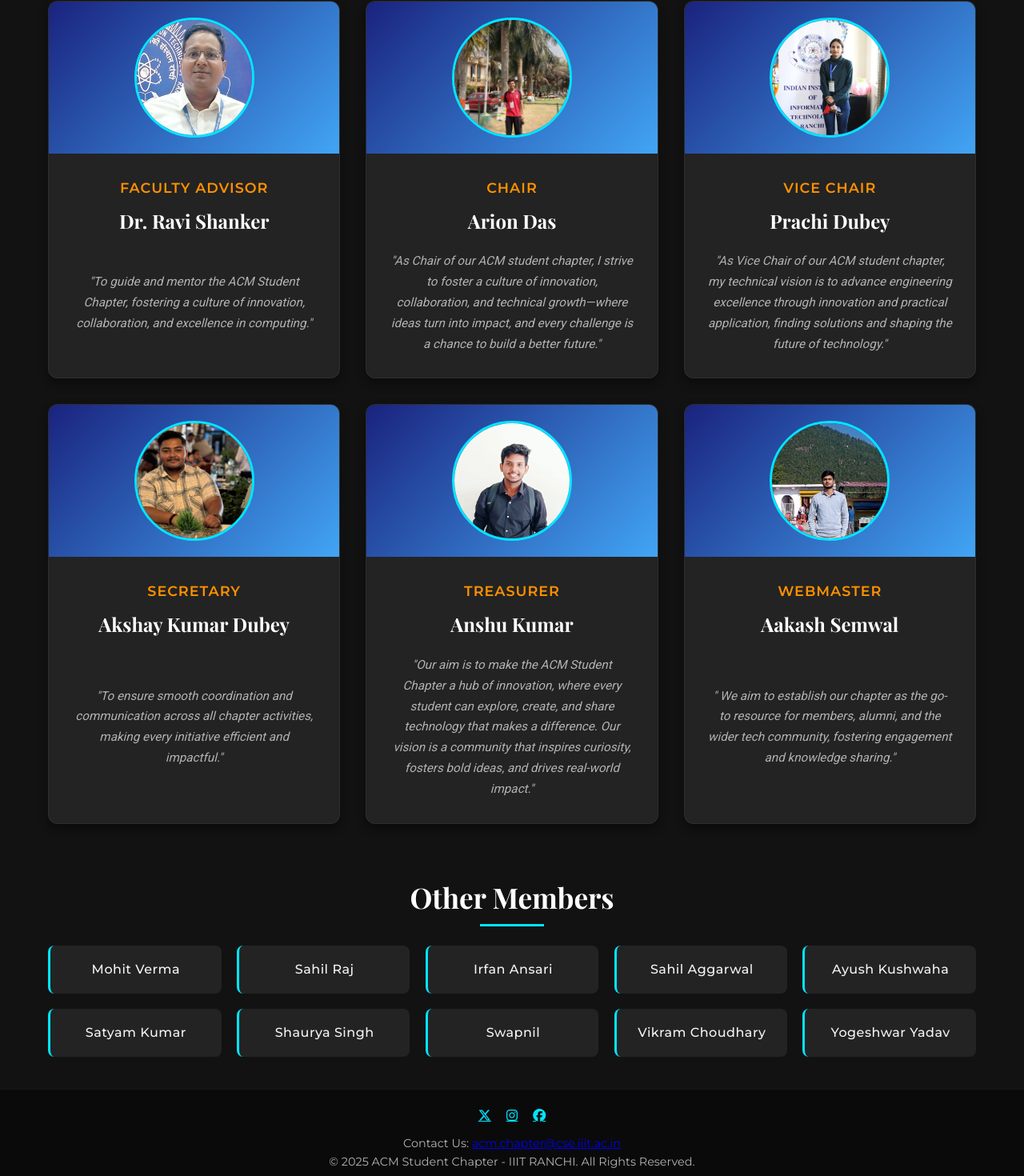
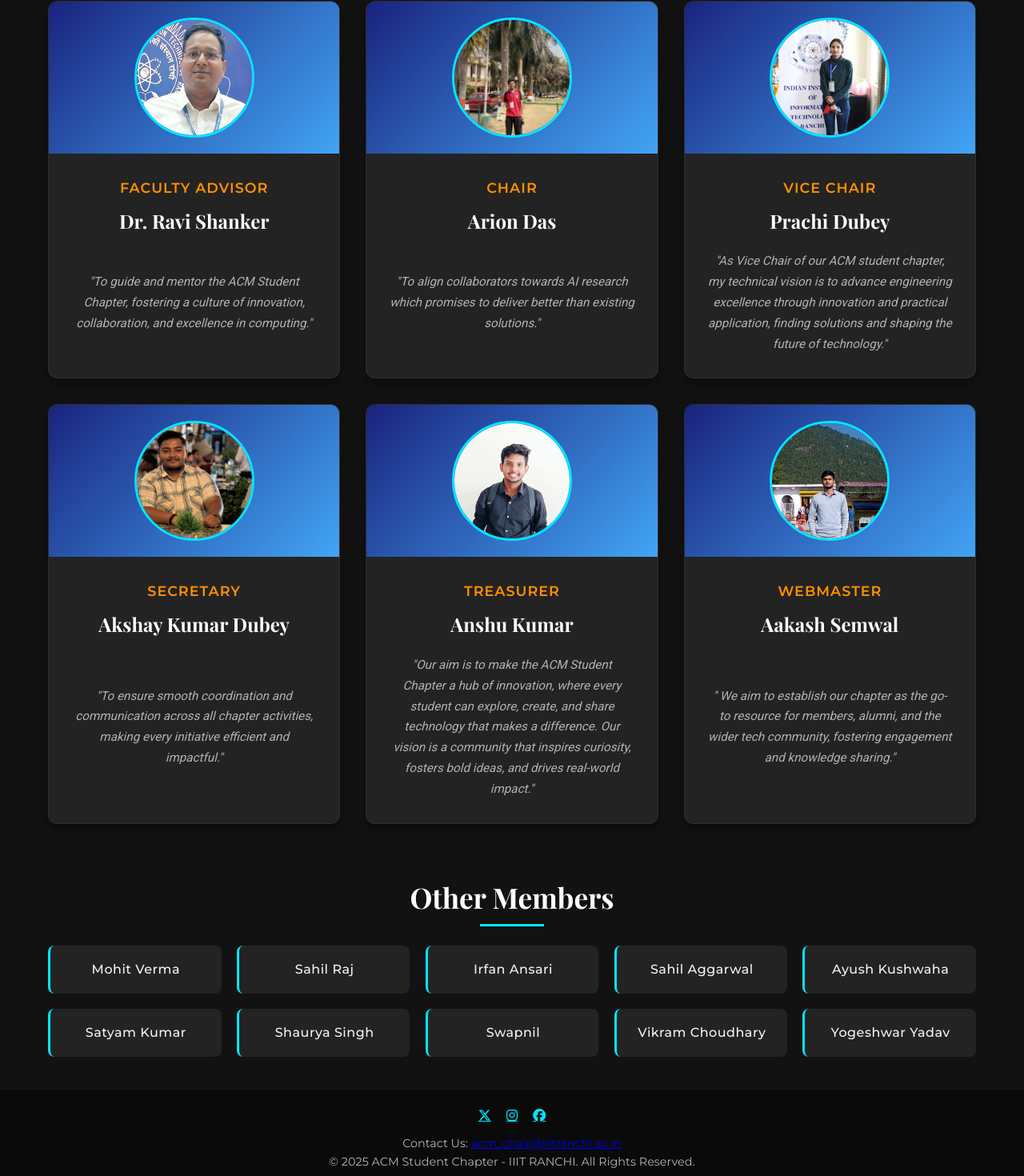
Before and after one commit to Mohitgit22/ACM, a React (Vite) app in the folder frontend/: page / in a window 1280 px wide. Shown: the part 379-1849 px from the top of the page at 80% size. Built offline with nearby package versions, Linux system fonts and the light colour scheme.

Commit message:
Updated acm mail

```diff
--- a/frontend/src/App.jsx
+++ b/frontend/src/App.jsx
@@ -27,7 +27,7 @@ function App() {
        },{
       post: 'Chair',
       name: 'Arion Das',
-      vision: 'As Chair of our ACM student chapter, I strive to foster a culture of innovation, collaboration, and technical growth—where ideas turn into impact, and every challenge is a chance to build a better future.',
+      vision: 'To align collaborators towards AI research which promises to deliver better than existing solutions.',
       imageUrl: arionDas
     },
     {
@@ -115,7 +115,7 @@ function App() {
               <a href="https://www.instagram.com/accounts/login/?hl=en" target="_blank" rel="noopener noreferrer"><i className="fab fa-instagram"></i></a>
               <a href="https://www.facebook.com/share/1EaeGyF5F5/" target="_blank" rel="noopener noreferrer"><i className="fab fa-facebook"></i></a>
             </div>
-            <p>Contact Us: <a href="mailto:acm.chapter@cse.iiit.ac.in">acm.chapter@cse.iiit.ac.in</a></p>
+            <p>Contact Us: <a href="mailto:acm_chair@iiitranchi.ac.in">acm_chair@iiitranchi.ac.in</a></p>
             <p>© {new Date().getFullYear()} ACM Student Chapter - IIIT RANCHI. All Rights Reserved.</p>
           </div>
         </footer>
```
